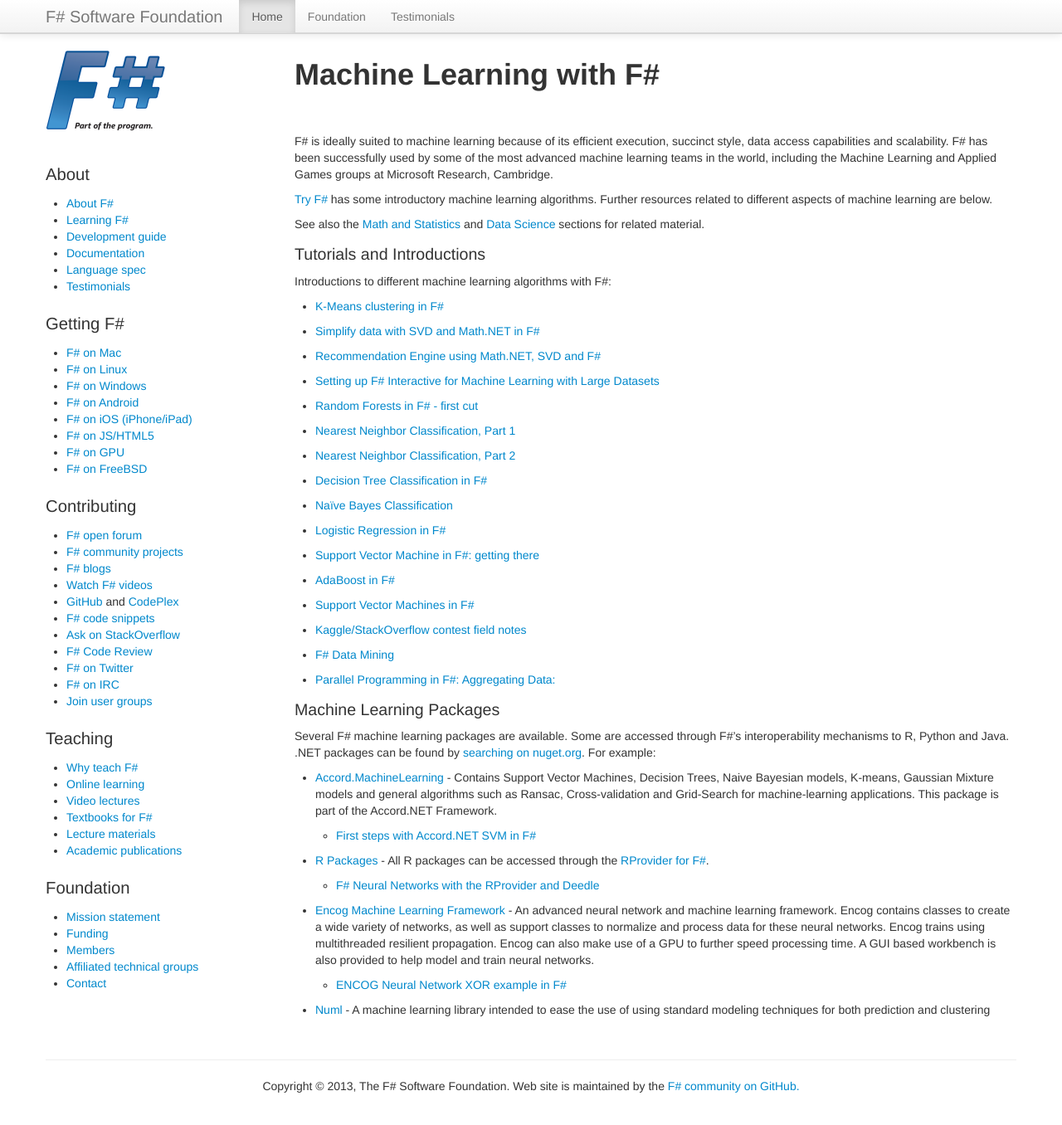
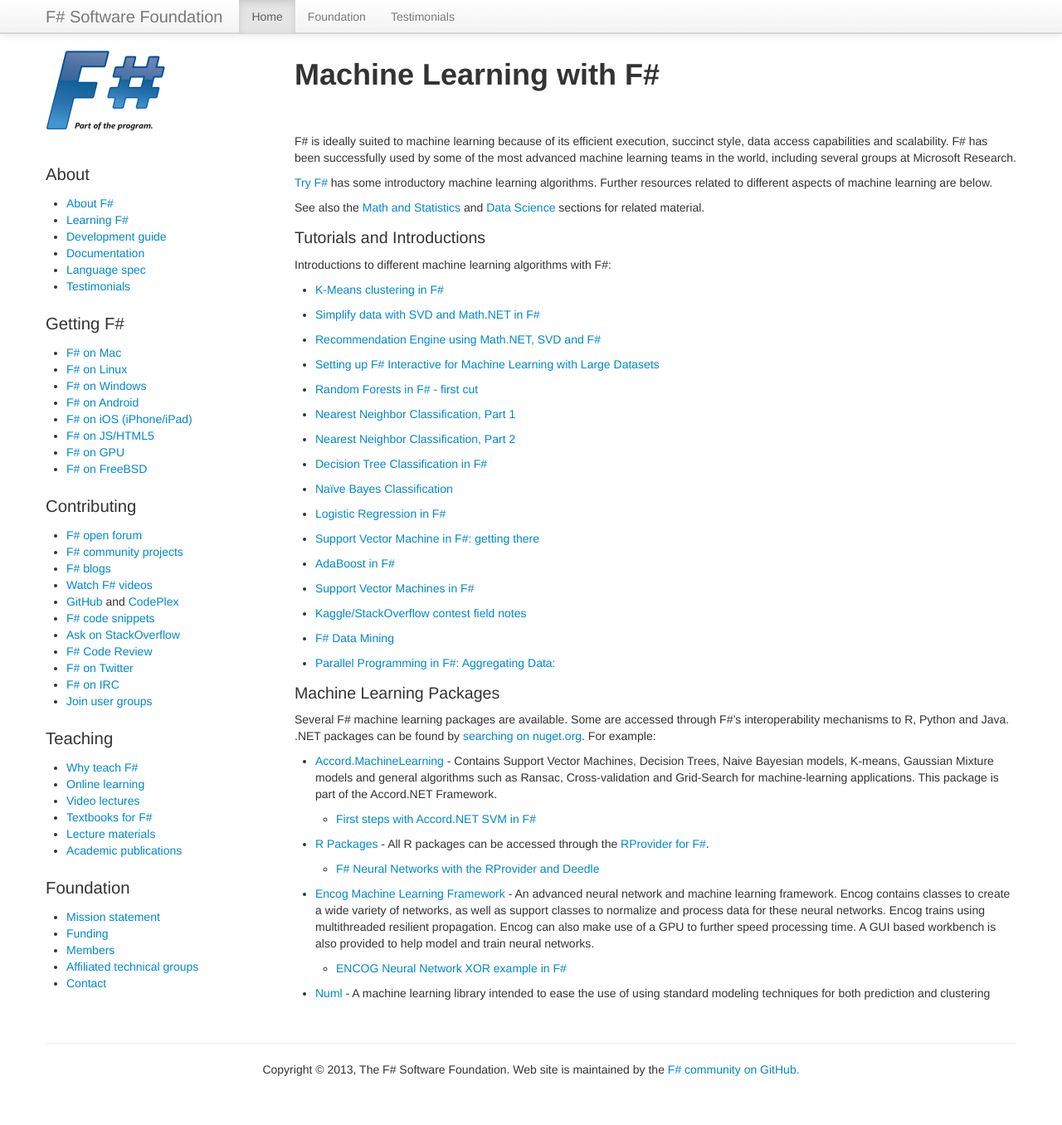
Before and after one commit to fsharp/fsharp.org, a Jekyll site: the page built from machine-learning/index.md, in a window 1280 px wide and 1369 px high. Shown: the top 1356 px of the window at 83% size. Built offline with Jekyll 4.4.1, drawn with Linux system fonts in a browser that asks for light colours; nearby versions of some CDN libraries; some web fonts are replaced; comment, search, counter and statistics services are not loaded.

Commit message:
Update index.md

```diff
--- a/machine-learning/index.md
+++ b/machine-learning/index.md
@@ -5,8 +5,7 @@
 ---
 
 F# is ideally suited to machine learning because of its efficient execution, succinct style,
-data access capabilities and scalability. F# has been successfully used by some of the most advanced machine learning teams in the world,
-including the Machine Learning and Applied Games groups at Microsoft Research, Cambridge.
+data access capabilities and scalability. F# has been successfully used by some of the most advanced machine learning teams in the world, including several groups at Microsoft Research.
 
 [Try F#](http://tryfsharp.org/learn) has some introductory machine learning algorithms.
 Further resources related to different aspects of machine learning are below.
```
